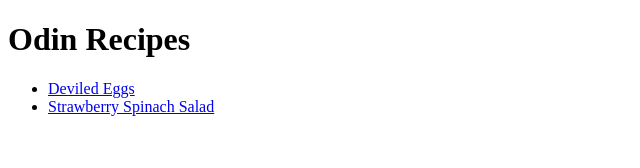
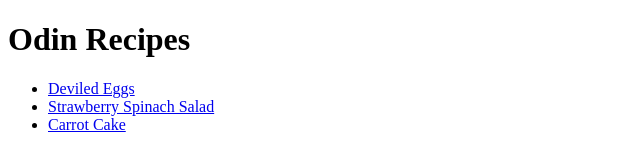
Before and after one commit to KBiz248/odin-recipes, a plain HTML site: page index.html in a window 1280 px wide. Shown: the full height of the page, 0-640 px from the left. Drawn offline with Linux system fonts and the light colour scheme.

Commit message:
Add link to carrot cake page

```diff
--- a/index.html
+++ b/index.html
@@ -10,6 +10,7 @@
         <ul>
             <li><a href="recipes/deviled-eggs.html">Deviled Eggs</a></li>
             <li><a href="recipes/strawberry-spinach-salad.html">Strawberry Spinach Salad</a></li>
+            <li><a href="recipes/carrot-cake.html">Carrot Cake</a></li>
         </ul>
 
     </body>
```
